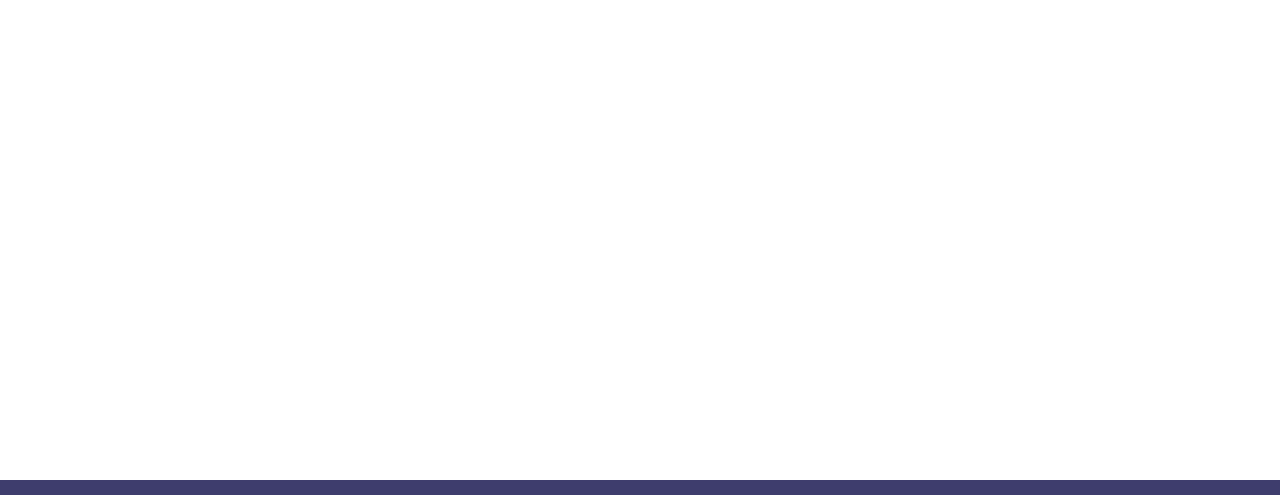
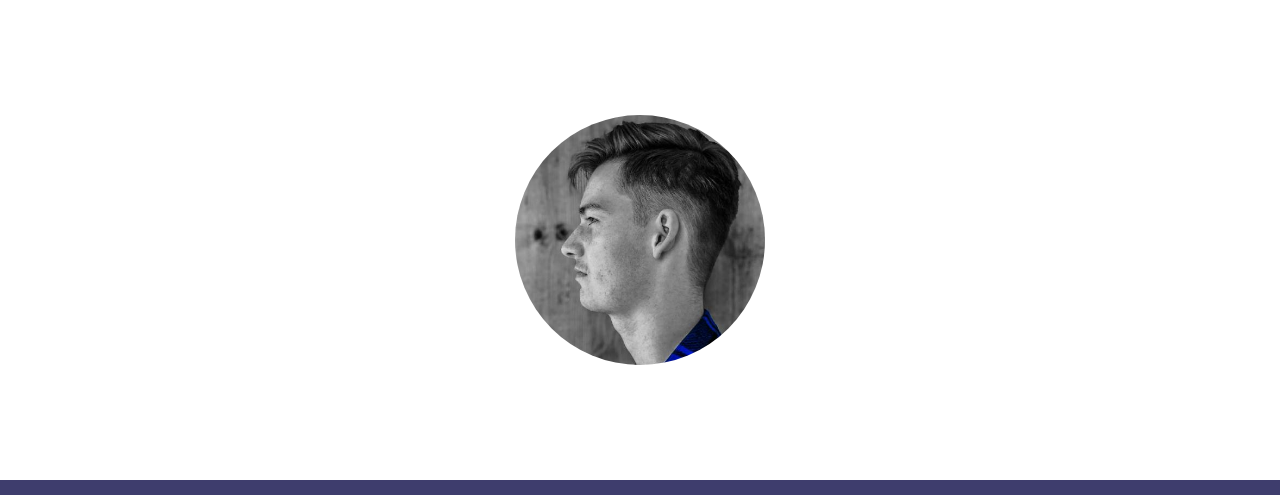
Before and after one commit to Vanture/timtwiest.nl, a plain HTML site: page index.html in a window 1280 px wide. Shown: the top 495 px of the page. Drawn offline with Linux system fonts and the light colour scheme.

Commit message:
:lipstick: and me is back

```diff
--- a/assets/stylesheets/style.css
+++ b/assets/stylesheets/style.css
@@ -52,6 +52,7 @@ a:hover {
 .header img {
   width: 250px;
   height: 250px;
+  border-radius: 50%;
 }
 
 .container {
--- a/index.html
+++ b/index.html
@@ -52,7 +52,7 @@
 
   <body>
     <div class="header">
-      <!-- <img src="./assets/images/me.png" alt="me" /> -->
+      <img src="./assets/images/me.jpg" alt="me" />
     </div>
 
     <main class="container">
```
Also changed, not shown: assets/images/me.jpg (added), assets/images/me.png (deleted).
